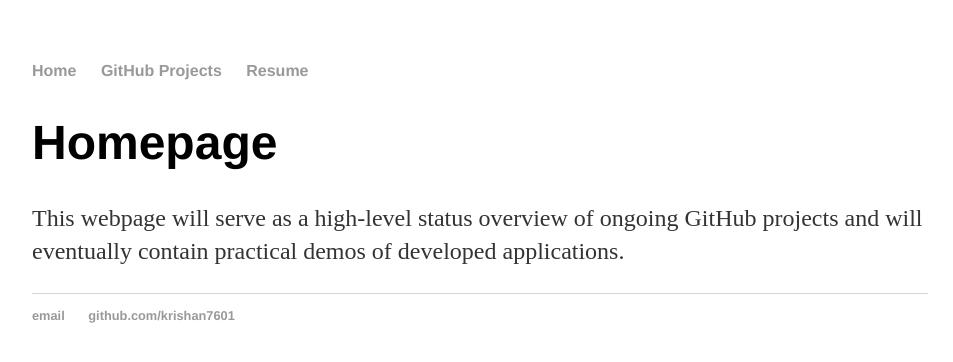
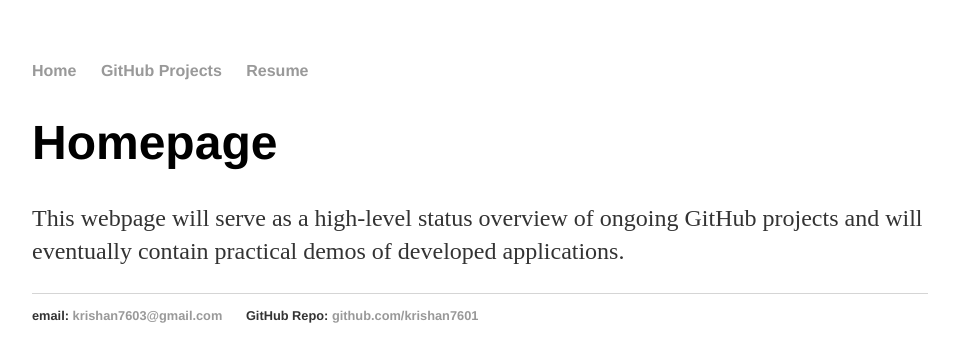
Before and after one commit to Krishan7601/krishan7601.github.io, a Jekyll site: the page built from index.html, in a window 1280 px wide. Shown: the top 362 px of the page, without its empty margins (160-1113 px from the left). Built offline with Jekyll 4.4.1, drawn with Linux system fonts in a browser that asks for light colours.

```diff
--- a/_layouts/default.html
+++ b/_layouts/default.html
@@ -19,8 +19,8 @@
 
 	<footer>
 		<ul>
-			<li><a href="mailto:krishan7603@gmail.com">email</a></li>
-			<li><a href="https://github.com/krishan7601">github.com/krishan7601</a></li>
+			<li>email: <a href="mailto:krishan7603@gmail.com">krishan7603@gmail.com</a></li>
+			<li>GitHub Repo: <a href="https://github.com/krishan7601">github.com/krishan7601</a></li>
 		</ul>
 	</footer>
   </body>
--- a/index.html
+++ b/index.html
@@ -1,6 +1,6 @@
 ---
 layout: default
-title: Krishan Patel, Student
+title: Krishan Patel
 ---
 
 <div class="blurb">
--- a/projects/index.html
+++ b/projects/index.html
@@ -1,6 +1,6 @@
 ---
 layout: default
-title: Projects
+title: Krishan Patel
 ---
 
 <div class="projects">
--- a/resume/index.html
+++ b/resume/index.html
@@ -1,6 +1,6 @@
 ---
 layout: default
-title: Resume
+title: Krishan Patel
 ---
 
 <div class='resume'>
```
